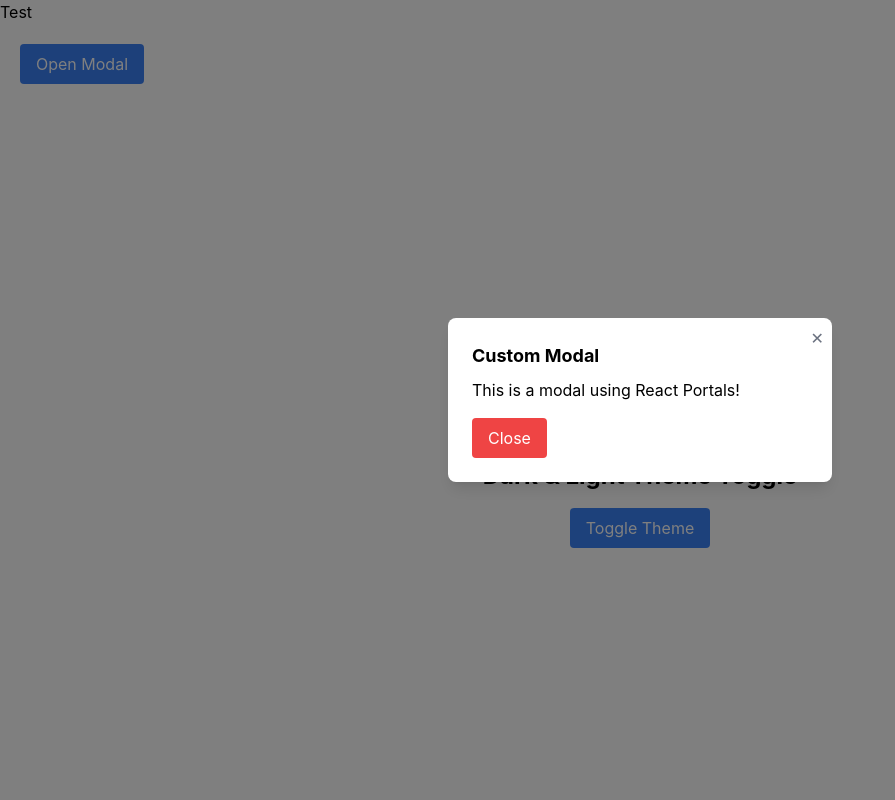
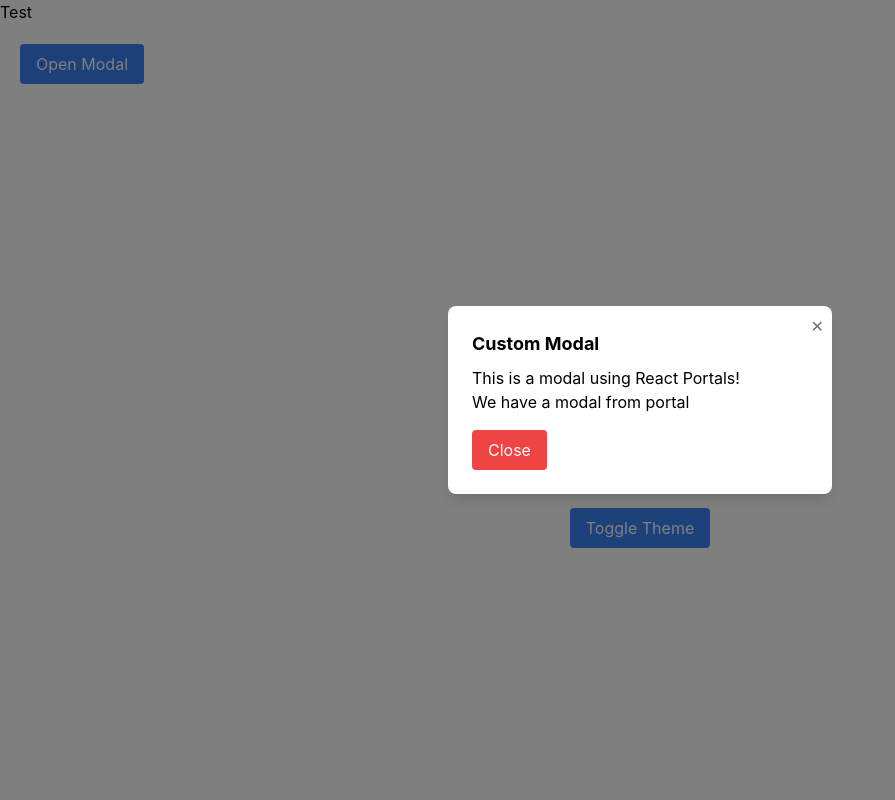
Before and after one commit to avarma-gh/react-ui-kit, a React (Create React App) app: page / in a window 1280 px wide. Both pictures are taken after a click on the button "Open Modal". Shown: the top 800 px of the page, without its empty margins (0-895 px from the left). Built offline with nearby package versions, Linux system fonts and the light colour scheme.

Commit message:
modal changes

```diff
--- a/src/components/CommentThread/CommentThread.jsx
+++ b/src/components/CommentThread/CommentThread.jsx
@@ -12,6 +12,7 @@ const CommentThread = () => {
       setCommentText('')
     }
   }
+  // add methods to add comment and reply
 
   return (
     <div className="p-5 max-w-lg mx-auto">
--- a/src/components/Modal/TestModal.jsx
+++ b/src/components/Modal/TestModal.jsx
@@ -16,6 +16,7 @@ const TestModal = () => {
       <Modal isOpen={isOpen} onClose={() => setIsOpen(false)}>
         <h2 className="text-lg font-bold">Custom Modal</h2>
         <p className="mt-2">This is a modal using React Portals!</p>
+        <p>We have a modal from portal</p>
         <button
           className="bg-red-500 text-white px-4 py-2 mt-4 rounded"
           onClick={() => setIsOpen(false)}
```
